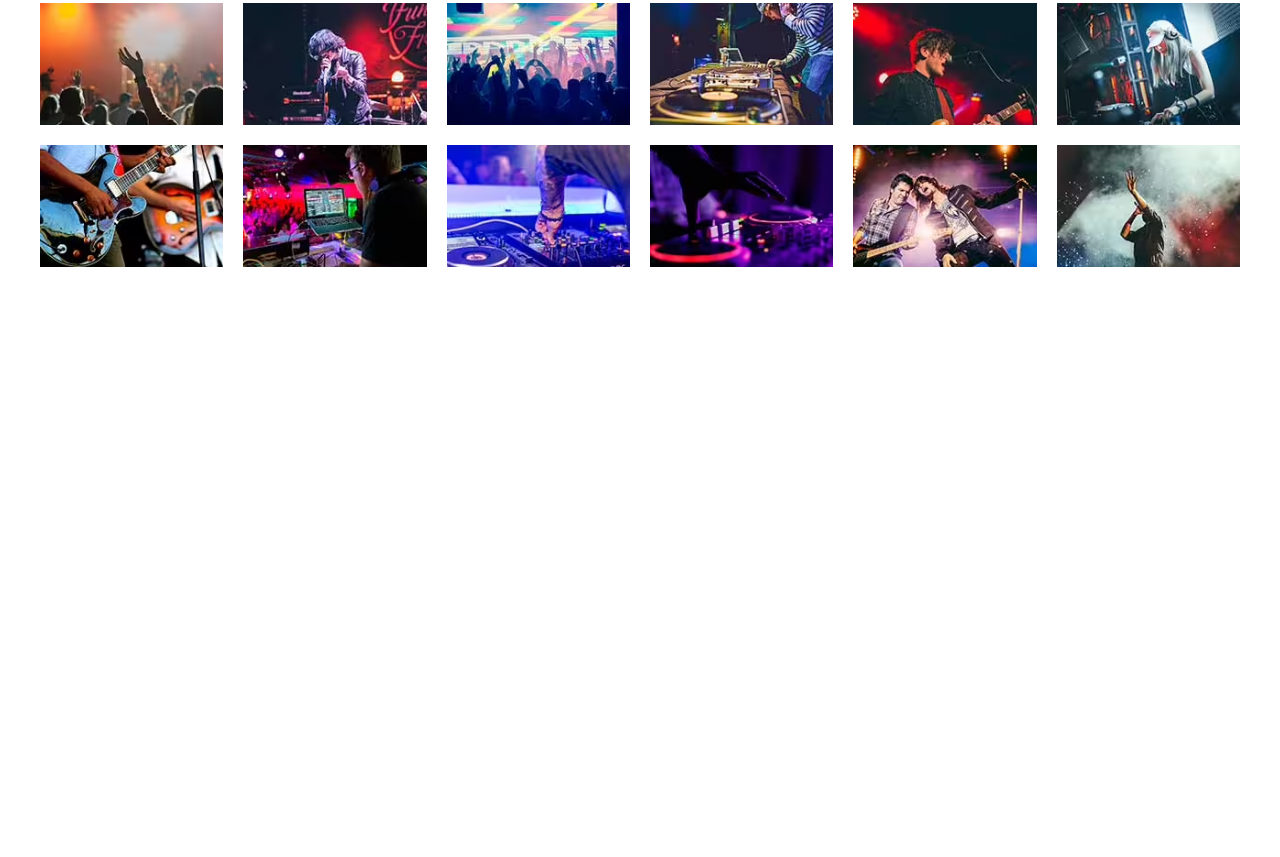
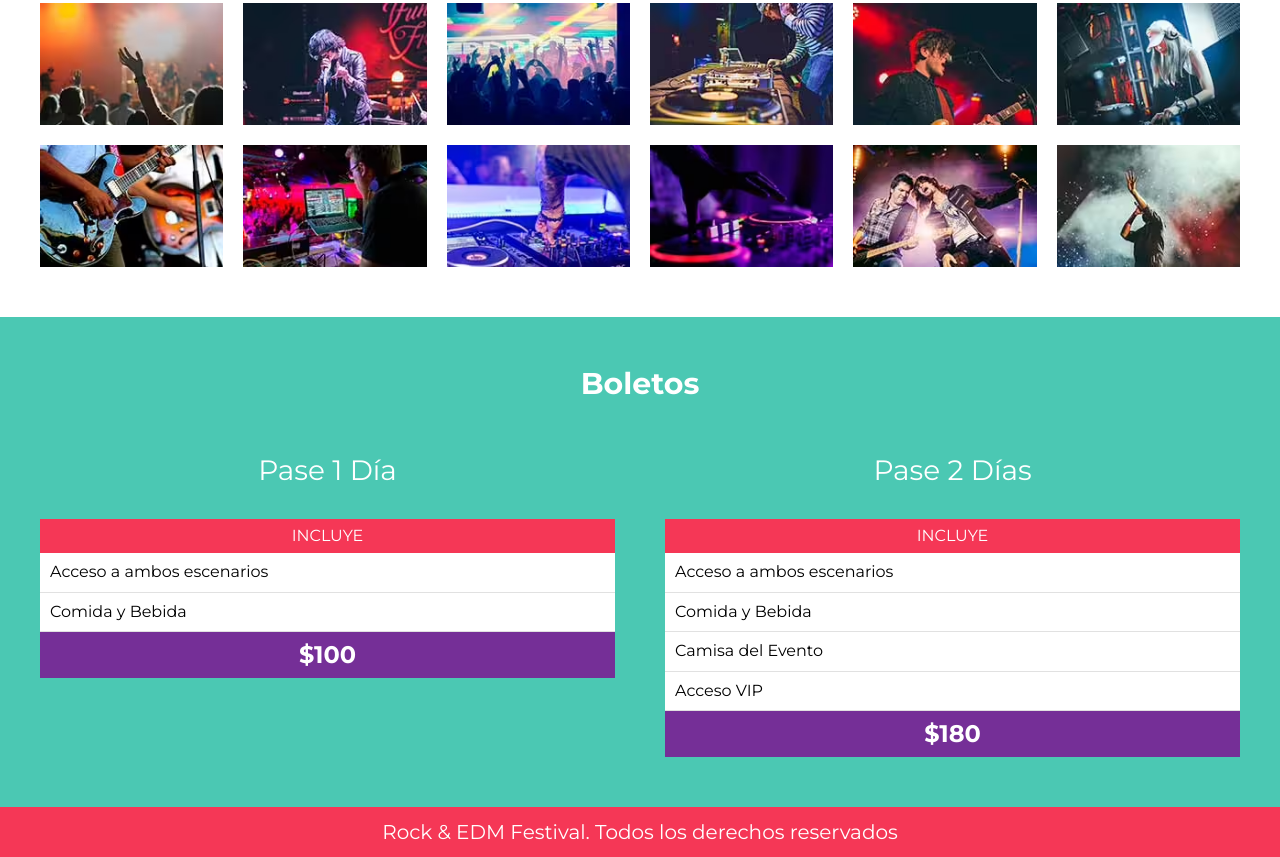
Before and after one commit to ipproyectosysoluciones/festival_musica, a website: page index.html in a window 1280 px wide. Shown: the part 2976-3833 px from the top of the page. Before the commit the page ends 3293 px from the top, so only its background shows below. Drawn offline with Linux system fonts and the light colour scheme.

Commit message:
Sección Boletos y Footer
Signed-off-by: Bladimir Gerson Parra Bermudez <info@ipproyectosysoluciones.com>

```diff
--- a/index.html
+++ b/index.html
@@ -205,6 +205,51 @@
     <ul class="galeria-imagenes"></ul>
   </section>
 
+  <section id="boletos" class="boletos bg-verde">
+    <h3>Boletos</h3>
+
+    <div class="contenedor contenedor-boletos">
+      <div class="basico pase">
+        <p class="nombre-pase">Pase 1 Día</p>
+        <header class="pase-header">
+          <p>Incluye</p>
+        </header>
+        <div class="pase-body">
+          <ul>
+            <li>Acceso a ambos escenarios</li>
+            <li>Comida y Bebida</li>
+          </ul>
+        </div>
+        <footer class="pase-footer">
+          <p>$100</p>
+        </footer>
+      </div>
+      <div class="premium pase">
+        <p class="nombre-pase">Pase 2 Días</p>
+        <header class="pase-header">
+          <p>Incluye</p>
+        </header>
+        <div class="pase-body">
+          <ul>
+            <li>Acceso a ambos escenarios</li>
+            <li>Comida y Bebida</li>
+            <li>Camisa del Evento</li>
+            <li>Acceso VIP</li>
+          </ul>
+        </div>
+        <footer class="pase-footer">
+          <p>$180</p>
+        </footer>
+      </div>
+    </div>
+  </section>
+
+  <footer class="site-footer">
+    <p>Rock & EDM Festival. Todos los derechos reservados</p>
+  </footer>
+
+
+
 
   <script src="build/js/app.js"></script>
 
```
Also changed, not shown: build/css/app.css.
